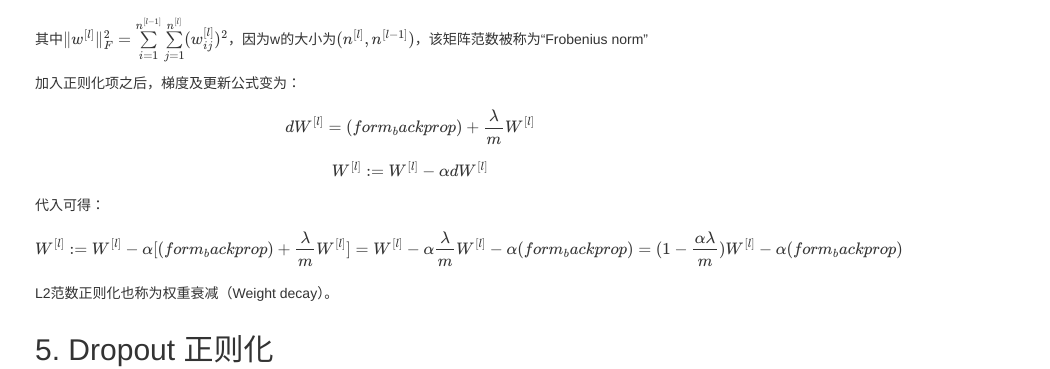
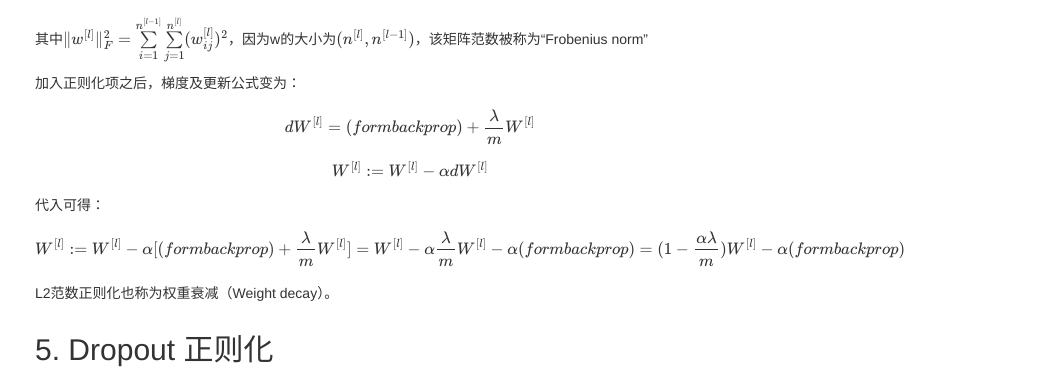
Before and after one commit to shinowe/zzsean.github.io, a Jekyll site: the page built from _posts/2017-11-29-notes-of-deeplearning-2_1.markdown, in a window 1280 px wide and 900 px high, scrolled down 2205 px. Shown: the part 151-520 px from the top of the window, without its empty margins (230-1280 px from the left). Built offline with Jekyll 4.4.1, drawn with Linux system fonts in a browser that asks for light colours; nearby versions of some CDN libraries; formulas are drawn with MathJax 3; comment, search, counter and statistics services are not loaded.

Commit message:
20171129

```diff
--- a/_posts/2017-11-29-notes-of-deeplearning-2_1.markdown
+++ b/_posts/2017-11-29-notes-of-deeplearning-2_1.markdown
@@ -183,9 +183,9 @@ tags:
 加入正则化项的代价函数： \\[J(w^{[1]},b^{[1]},\cdots,w^{[L]},b^{[L]})=\dfrac{1}{m}\sum\limits_{i=1}^{m}l(\hat y^{(i)},y^{(i)})+\dfrac{\lambda}{2m}\sum\limits_{l=1}^{L}\Vert w^{[l]} \Vert_{F}^{2}\\]
 其中\\(\Vert w^{[l]} \Vert_{F}^{2}=\sum\limits_{i=1}^{n^{[l-1]}}\sum\limits_{j=1}^{n^{[l]}}(w_{ij}^{[l]})^{2}\\)，因为w的大小为\\((n^{[l]},n^{[l-1]})\\)，该矩阵范数被称为“Frobenius norm”
 
-加入正则化项之后，梯度及更新公式变为：\\[dW^{[l]} = (form\_backprop)+\dfrac{\lambda}{m}W^{[l]}\\]
+加入正则化项之后，梯度及更新公式变为：\\[dW^{[l]} = (formbackprop)+\dfrac{\lambda}{m}W^{[l]}\\]
 \\[W^{[l]}:= W^{[l]}-\alpha dW^{[l]}\\]
-代入可得：\\[W^{[l]}:= W^{[l]}-\alpha [ (form\_backprop)+\dfrac{\lambda}{m}W^{[l]}]\\\\ = W^{[l]}-\alpha\dfrac{\lambda}{m}W^{[l]} -\alpha(form\_backprop)\\\\=(1-\dfrac{\alpha\lambda}{m})W^{[l]}-\alpha(form\_backprop)\\]
+代入可得：\\[W^{[l]}:= W^{[l]}-\alpha [ (formbackprop)+\dfrac{\lambda}{m}W^{[l]}]\\\\ = W^{[l]}-\alpha\dfrac{\lambda}{m}W^{[l]} -\alpha(formbackprop)\\\\=(1-\dfrac{\alpha\lambda}{m})W^{[l]}-\alpha(formbackprop)\\]
 
 L2范数正则化也称为权重衰减（Weight decay）。
 
```
